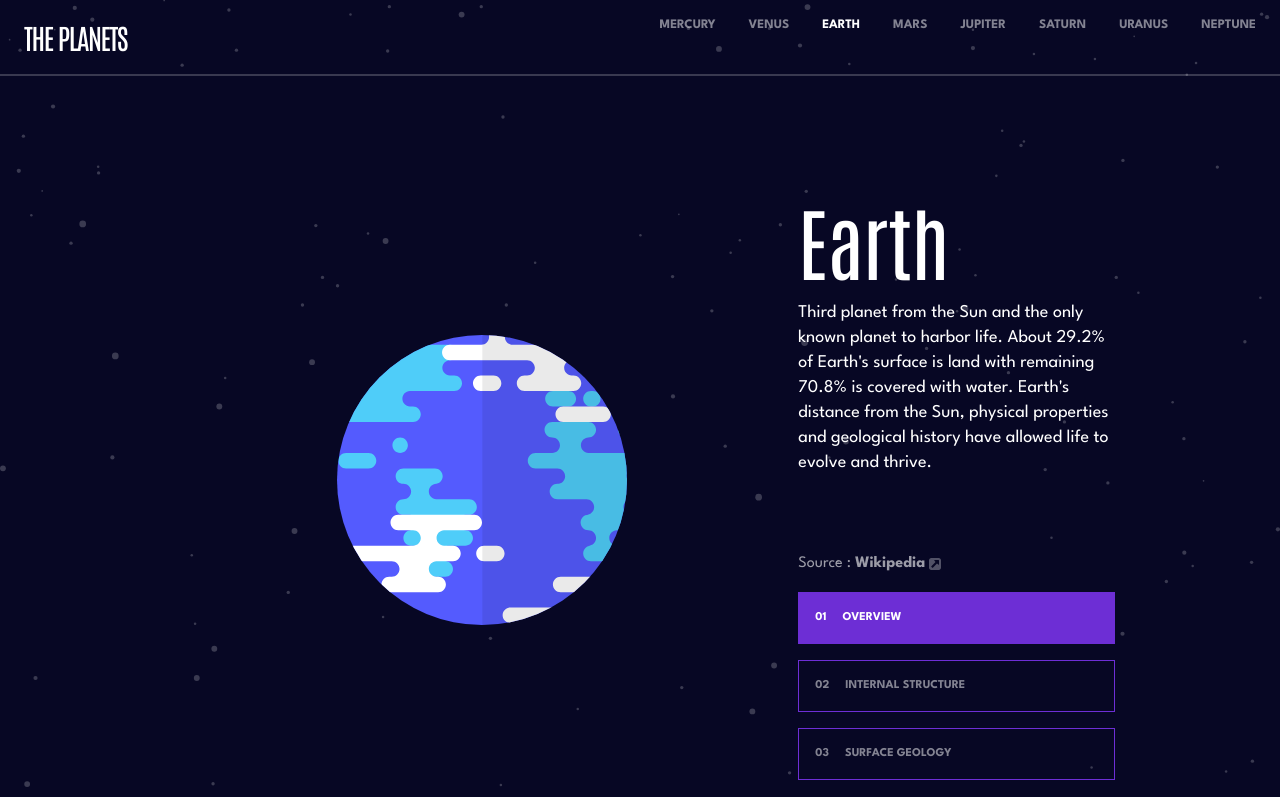
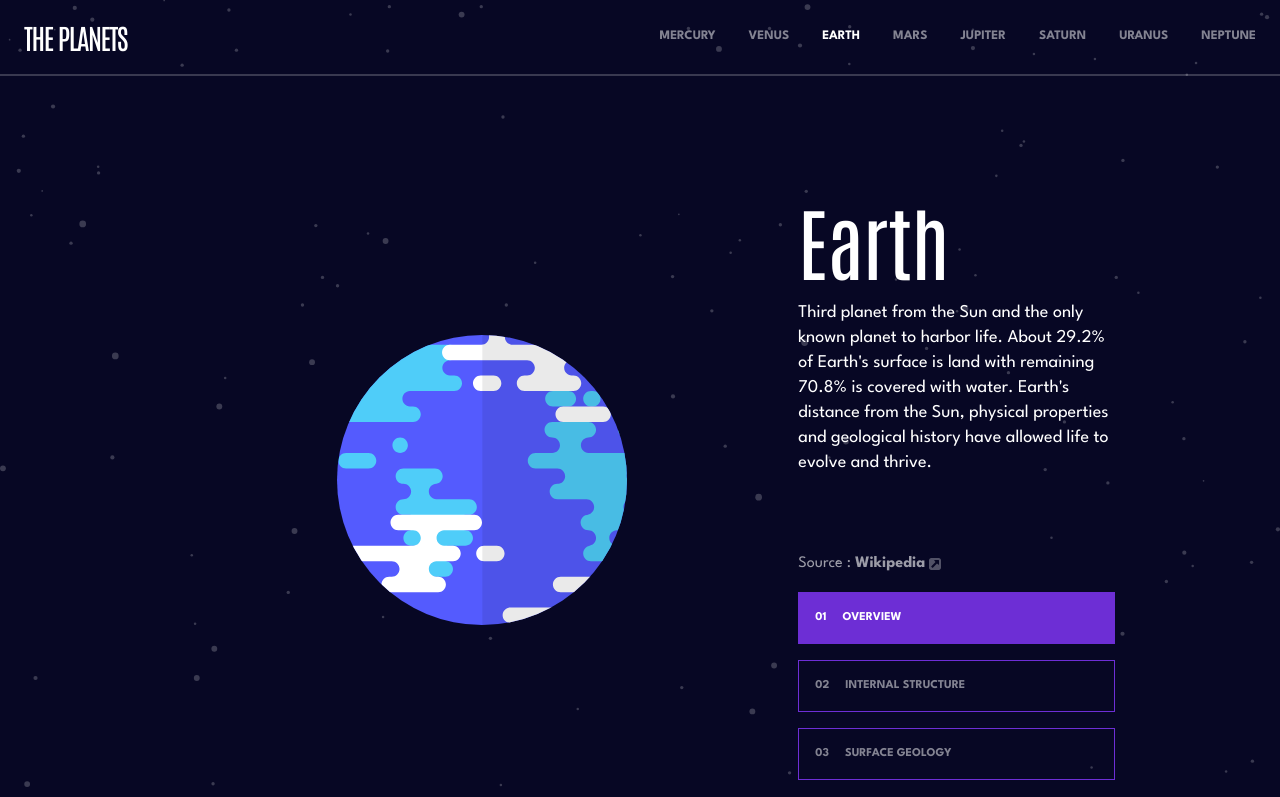
Before and after one commit to peynadol/planet-facts, a Next.js app: page /planets/earth in a window 1280 px wide. Shown: the top 797 px of the page. Built offline with nearby package versions, Linux system fonts and the light colour scheme.

Commit message:
center nav items

```diff
--- a/src/app/components/layout/header.tsx
+++ b/src/app/components/layout/header.tsx
@@ -1,9 +1,9 @@
-import Navigation from "./navigation";
+import Navigation from './navigation';
 
 const Header = () => {
   return (
-    <header className="flex justify-between uppercase border-b-2 border-white/20 px-6 py-4">
-      <h2 className="text-[28px] tracking-tighter font-medium">The Planets</h2>
+    <header className='flex justify-between uppercase border-b-2 border-white/20 px-6 py-4 items-center'>
+      <h2 className='text-[28px] tracking-tighter font-medium'>The Planets</h2>
       <Navigation />
     </header>
   );
```
Also changed, not shown: src/app/planets/[planet]/page.tsx (+6 -6 lines).
